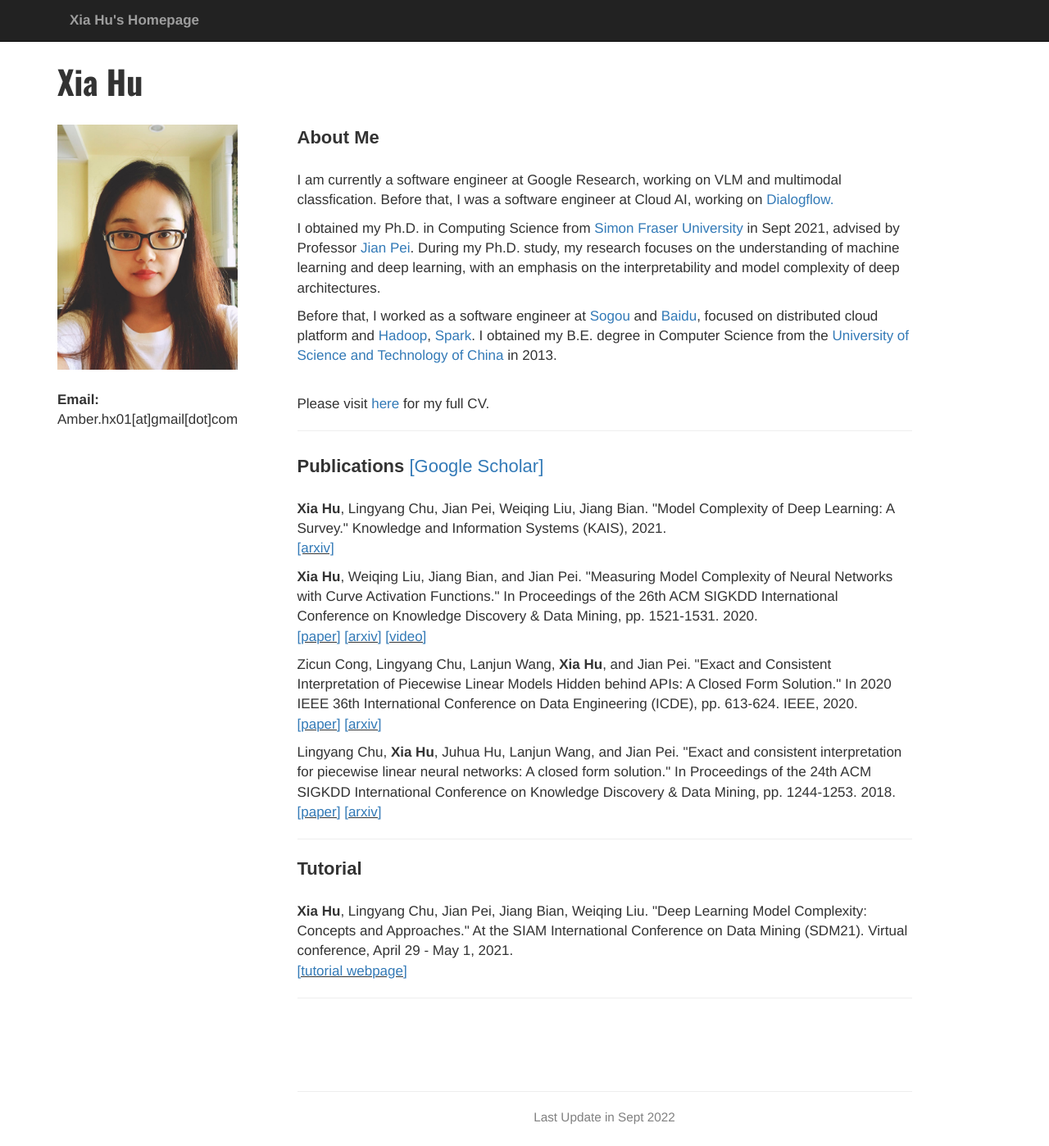
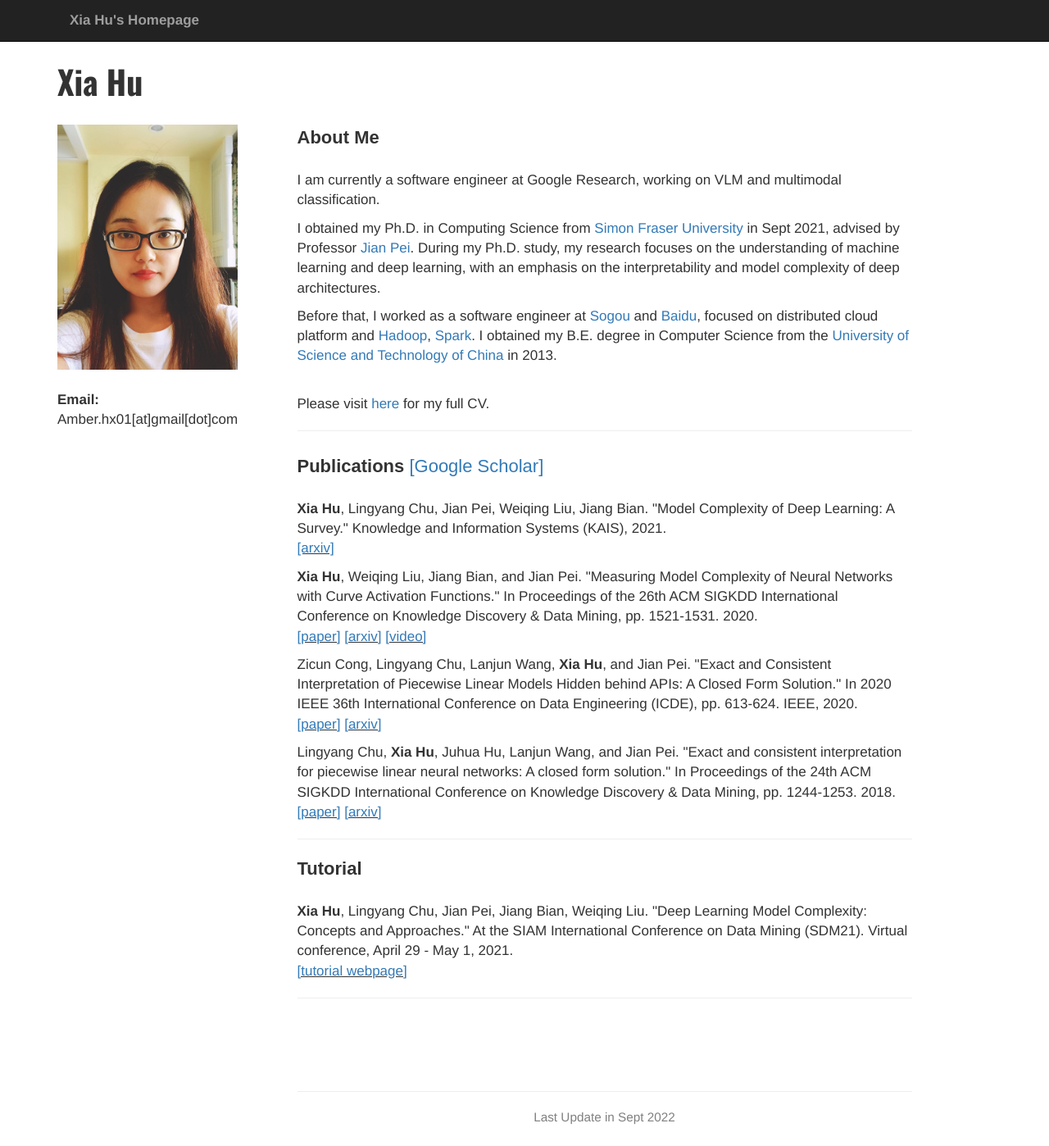
Before and after one commit to Xia-Hu/Xia-Hu.github.io, a Jekyll site: the page index.html, which Jekyll copies as it is, in a window 1280 px wide. Shown: the whole page at 82% size. Built offline with Jekyll 4.4.1, drawn with Linux system fonts in a browser that asks for light colours.

Commit message:
Update index.html

```diff
--- a/index.html
+++ b/index.html
@@ -77,9 +77,7 @@
                 <div style="text-align:left;">
 		      <div style="font-family: Arial, Helvetica, sans-serif; font-size: 22px;"><b>About Me</b></div><br>
 
-			<p>I am currently a software engineer at Google Research, working on VLM and multimodal classfication.
-				Before that, I was a software engineer at Cloud AI, working on
-				<a href="https://cloud.google.com/dialogflow/" target="_blank">Dialogflow.</a>
+			<p>I am currently a software engineer at Google Research, working on VLM and multimodal classification.
 			</p>
 
 			<p> I obtained my Ph.D. in Computing Science from <a href="https://www.sfu.ca/" target="_blank">Simon Fraser University</a> in Sept 2021,
```
